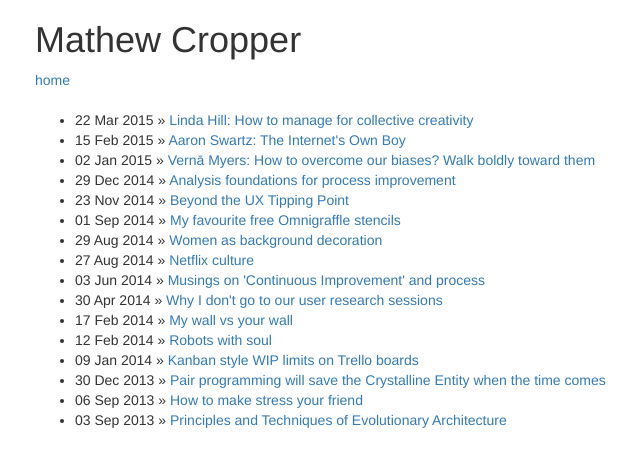
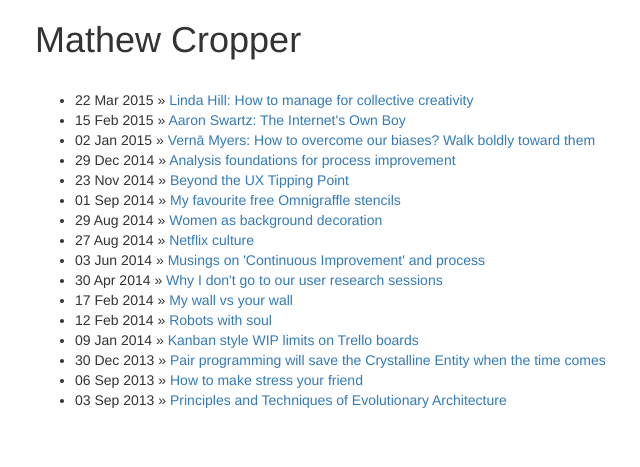
Before and after one commit to mathewcropper/mathewcropper.github.io, a Jekyll site: the page built from blog/index.html, in a window 1280 px wide. Shown: the top 467 px of the page, without its empty margins (35-675 px from the left). Built offline with Jekyll 4.4.1, drawn with Linux system fonts in a browser that asks for light colours; nearby versions of some CDN libraries; library files that are not in the unit come from our copies.

Commit message:
Hide home link

```diff
--- a/_includes/header.html
+++ b/_includes/header.html
@@ -9,7 +9,7 @@
 		  <div class="row">
 			  <div class="col-md-12 text-left">
 				<ul class="list-inline">
-					<li><a href="">home</a></li>
+					<!-- <li><a href="">home</a></li> -->
 				</ul>
 			  </div>
 		  </div>
```
